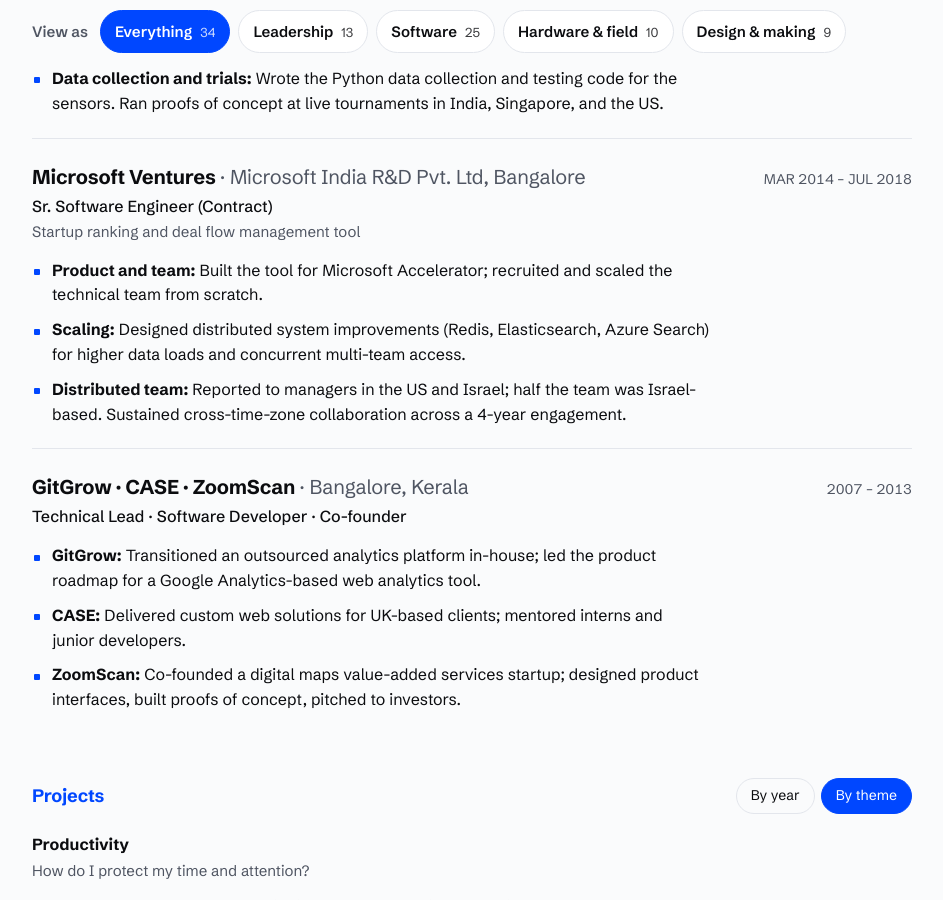
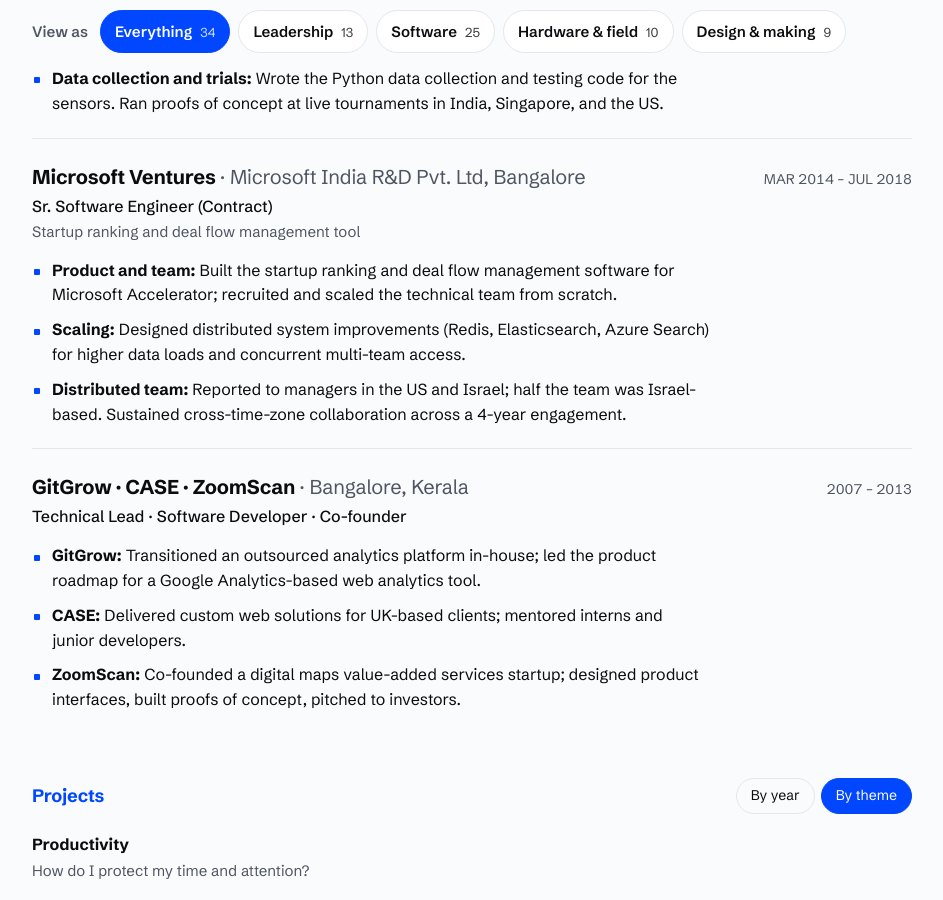
Before and after one commit to and/and.github.io, a Jekyll site: the page resume/index.html, which Jekyll copies as it is, in a window 1280 px wide and 900 px high, scrolled down 1642 px. Shown: the whole window, without its empty margins (168-1111 px from the left). Built offline with Jekyll 4.4.1, drawn with Linux system fonts in a browser that asks for light colours.

Commit message:
Resume: name the Microsoft Accelerator software
Co-Authored-By: Claude Opus 5.5 <noreply@anthropic.com>
Claude-Session: https://claude.ai/code/session_01MuwebNEXBFxCrvNjpbsvNM

```diff
--- a/resume/index.html
+++ b/resume/index.html
@@ -279,7 +279,7 @@ a:hover { text-decoration-thickness: 2px; }
           <p class="dates">MAR 2014 – JUL 2018</p>
         </div>
         <ul class="pts">
-          <li data-v="lead sw"><b>Product and team:</b> Built the tool for Microsoft Accelerator; recruited and scaled the technical team from scratch.</li>
+          <li data-v="lead sw"><b>Product and team:</b> Built the startup ranking and deal flow management software for Microsoft Accelerator; recruited and scaled the technical team from scratch.</li>
           <li data-v="sw"><b>Scaling:</b> Designed distributed system improvements (Redis, Elasticsearch, Azure Search) for higher data loads and concurrent multi-team access.</li>
           <li data-v="lead"><b>Distributed team:</b> Reported to managers in the US and Israel; half the team was Israel-based. Sustained cross-time-zone collaboration across a 4-year engagement.</li>
         </ul>
```
